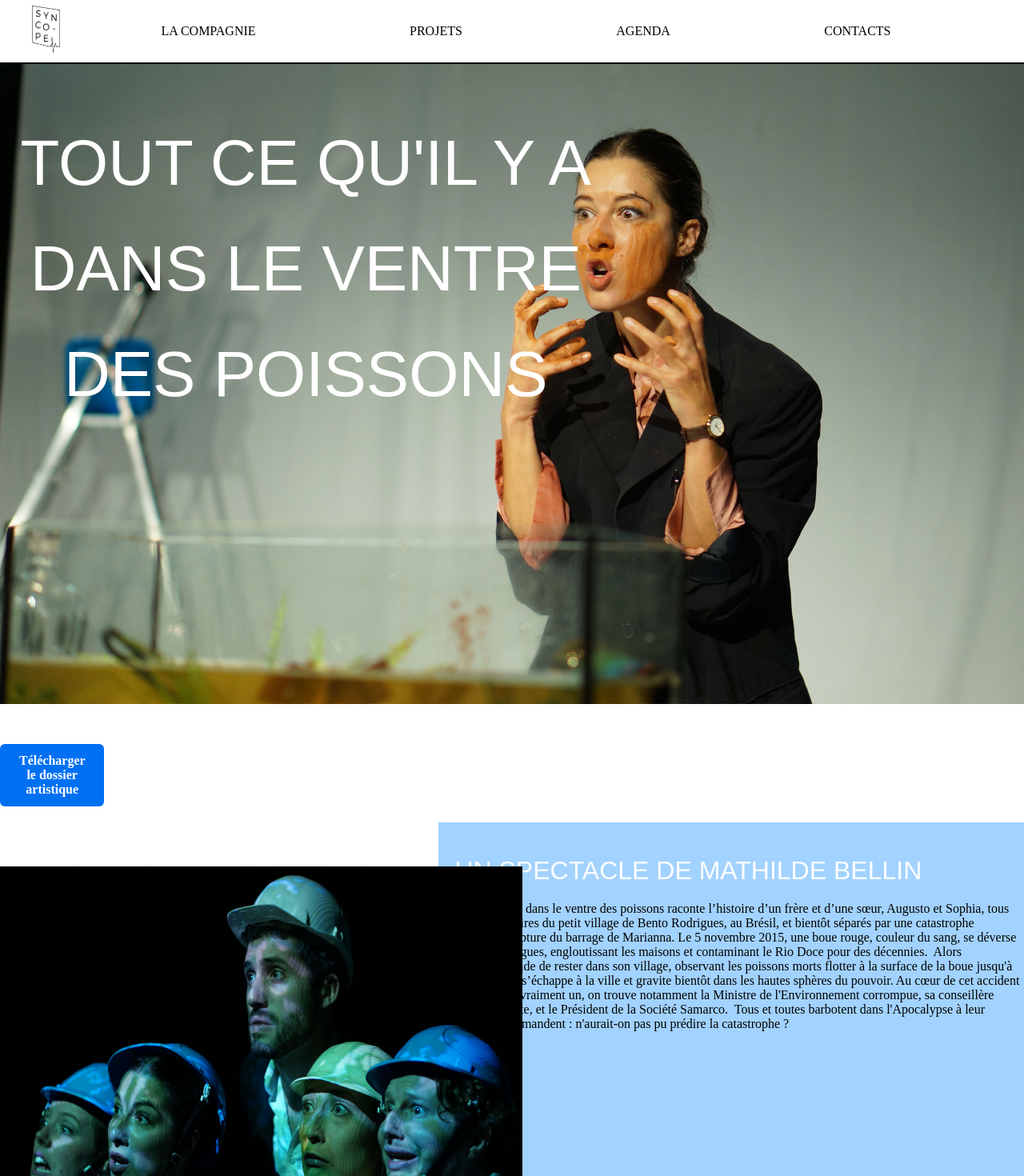
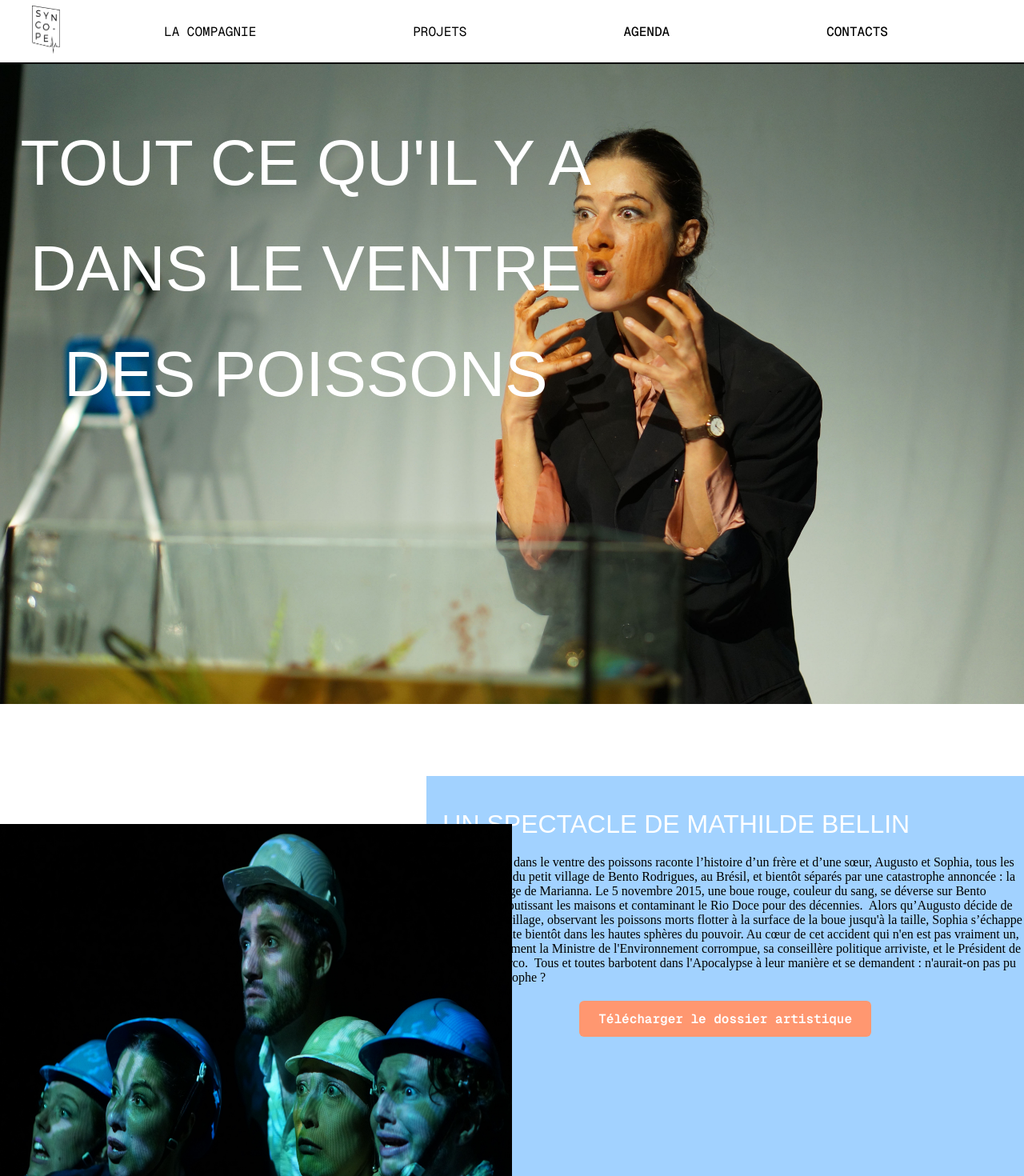
Before and after one commit to Louissnsn/LaSyncopeV2, a Next.js app: page /projets/leventredespoissons in a window 1280 px wide. Shown: the top 1470 px of the page at 80% size. Built offline with nearby package versions, Linux system fonts and the light colour scheme; a web font is replaced by a local one.

Commit message:
modify dwnldbuttn style

```diff
--- a/app/components/Descriptif.js
+++ b/app/components/Descriptif.js
@@ -21,8 +21,8 @@ export default function Descriptif({
       <div className={styles.texteContainer}>
         <h2 className={styles.titre}>{title}</h2>
         <p className={styles.text}>{descriptif}</p>
+        <DownloadButton filePath={filePath} />
       </div>
-      <DownloadButton filePath={filePath} />
     </div>
   );
 }
--- a/app/styles/DownloadButton.module.css
+++ b/app/styles/DownloadButton.module.css
@@ -3,7 +3,7 @@
 .button {
   display: inline-block;
   padding: 12px 24px;
-  background-color: #0070f3;
+  background-color: #ff9770;
   color: #ffffff;
   text-decoration: none;
   border: none;
@@ -12,10 +12,11 @@
   font-weight: bold;
   cursor: pointer;
   transition: background-color 0.2s ease;
+  font-family: var(--font-geist-mono);
 }
 
 .button:hover {
-  background-color: #005bb5;
+  background-color: #ff9770;
 }
 
 .buttonContainer {
--- a/app/styles/Header.module.css
+++ b/app/styles/Header.module.css
@@ -4,7 +4,6 @@
   display: flex;
   justify-content: space-between;
   align-items: center;
-  font-family: var(--font-inter);
   font-weight: 500;
   width: 100vw;
   height: 10vh;
@@ -65,7 +64,7 @@
 .navList {
   display: flex;
   flex-direction: column;
-  font-family: var(--font-inter);
+  font-family: var(--font-geist-mono);
   font-weight: 500;
   width: 100%;
   list-style: none; /* Ajouté pour supprimer les puces */
```
